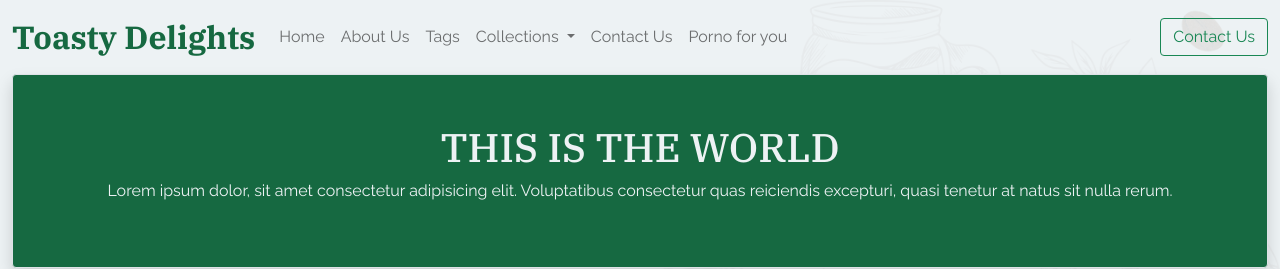
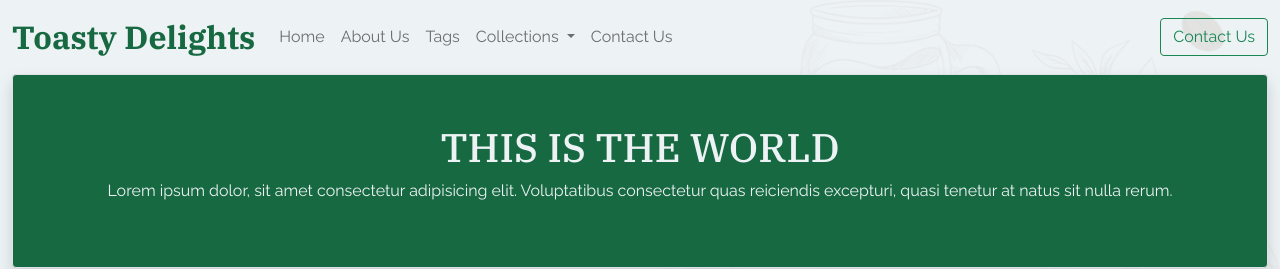
Before and after one commit to xhifi/toasty-delights, a Jekyll site: the page built from index.html, in a window 1280 px wide. Shown: the top 269 px of the page. Built offline with Jekyll 4.4.1, drawn with Linux system fonts in a browser that asks for light colours.

Commit message:
minor edit

```diff
--- a/_data/navigation.yml
+++ b/_data/navigation.yml
@@ -24,9 +24,6 @@ headernav:
   - title: Contact Us
     url: /contact/
 
-  - title: Porno for you
-    url: https://pornhub.com
-
 footernav:
   - title: Home
     url: /
```
Also changed, not shown: 3 other files.
